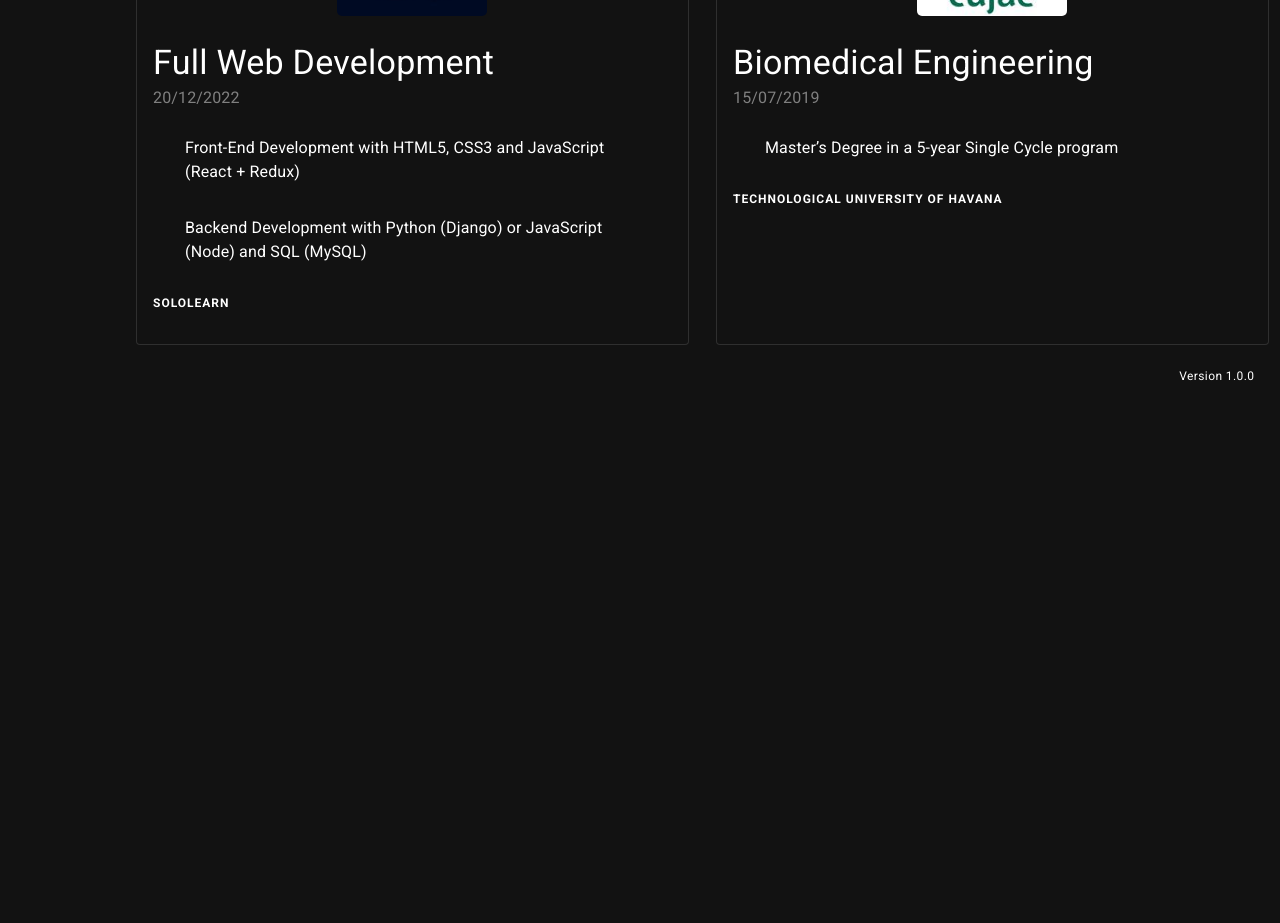
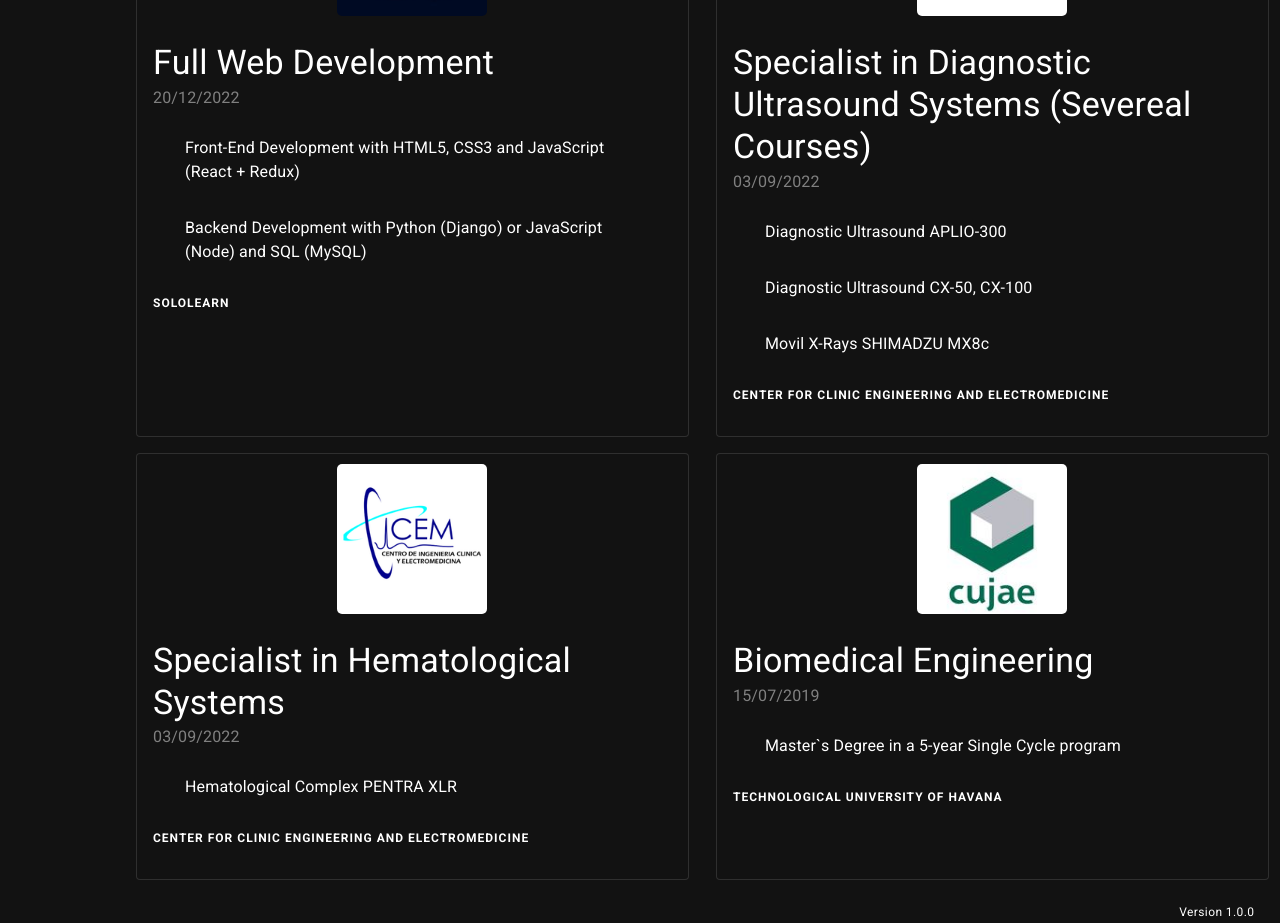
Before and after one commit to CarlosPadin/My_Portfolio, a Next.js app: page /Education in a window 1280 px wide. Shown: the part 1640-2563 px from the top of the page. Before the commit the page ends 2027 px from the top, so only its background shows below. Built offline with nearby package versions, Linux system fonts and the light colour scheme.

Commit message:
Added some missing courses

```diff
--- a/pages/Education/index.tsx
+++ b/pages/Education/index.tsx
@@ -65,11 +65,25 @@ const STUDIES = [
     ],
   },
   {
+    name: "Specialist in Diagnostic Ultrasound Systems (Severeal Courses)",
+    company_name: "Center for Clinic Engineering and Electromedicine",
+    graduation_date: "03/09/2022",
+    logo: "/img/JobsLogos/CNE.png",
+    skills: ["Diagnostic Ultrasound APLIO-300", "Diagnostic Ultrasound CX-50, CX-100", "Movil X-Rays SHIMADZU MX8c"],
+  },
+  {
+    name: "Specialist in Hematological Systems",
+    company_name: "Center for Clinic Engineering and Electromedicine",
+    graduation_date: "03/09/2022",
+    logo: "/img/JobsLogos/CNE.png",
+    skills: ["Hematological Complex PENTRA XLR"],
+  },
+  {
     name: "Biomedical Engineering",
     company_name: "Technological University of Havana",
     graduation_date: "15/07/2019",
     logo: "/img/StudiesLogos/CUJAE.png",
-    skills: ["Master’s Degree in a 5-year Single Cycle program"],
+    skills: ["Master`s Degree in a 5-year Single Cycle program"],
   },
 ];
 
```
